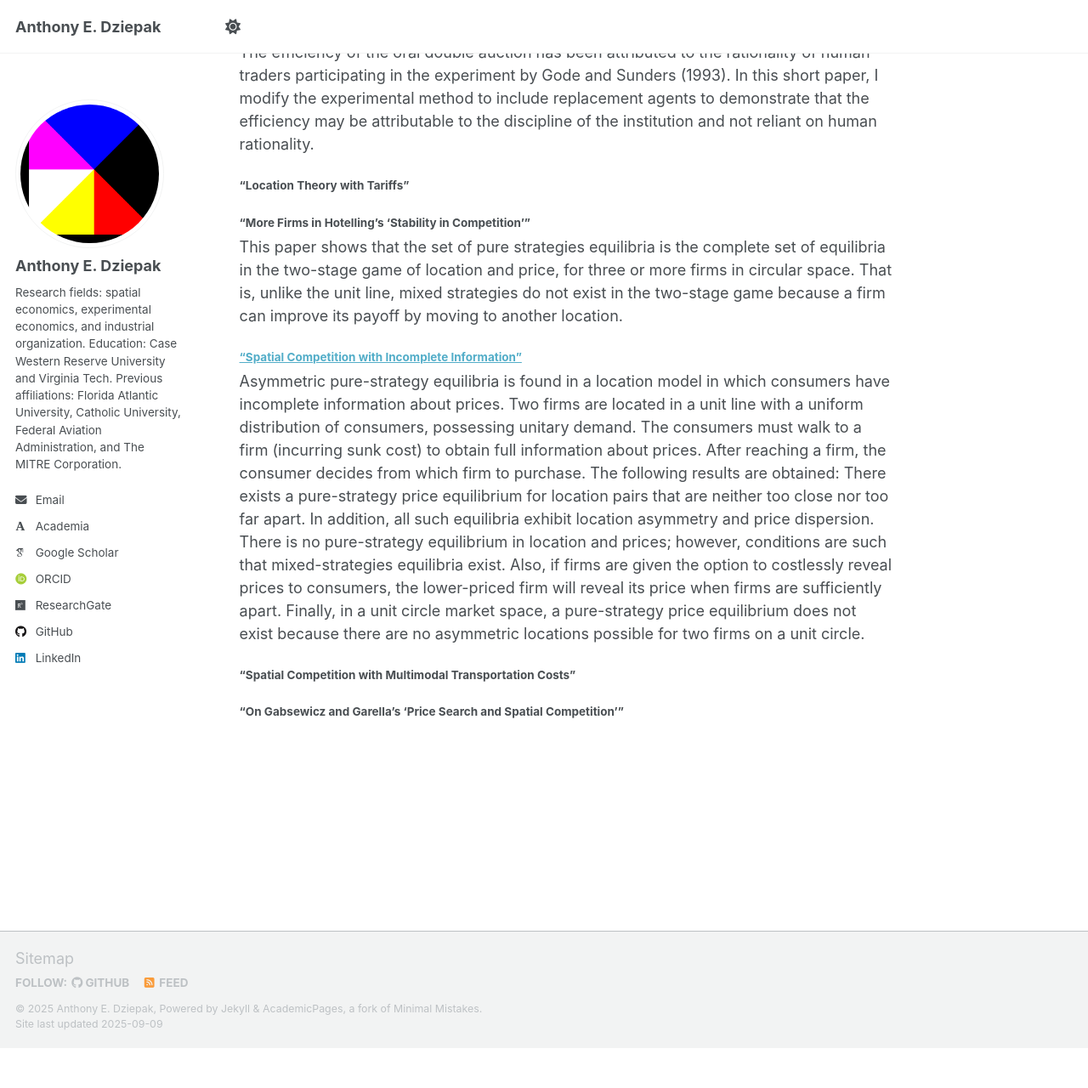
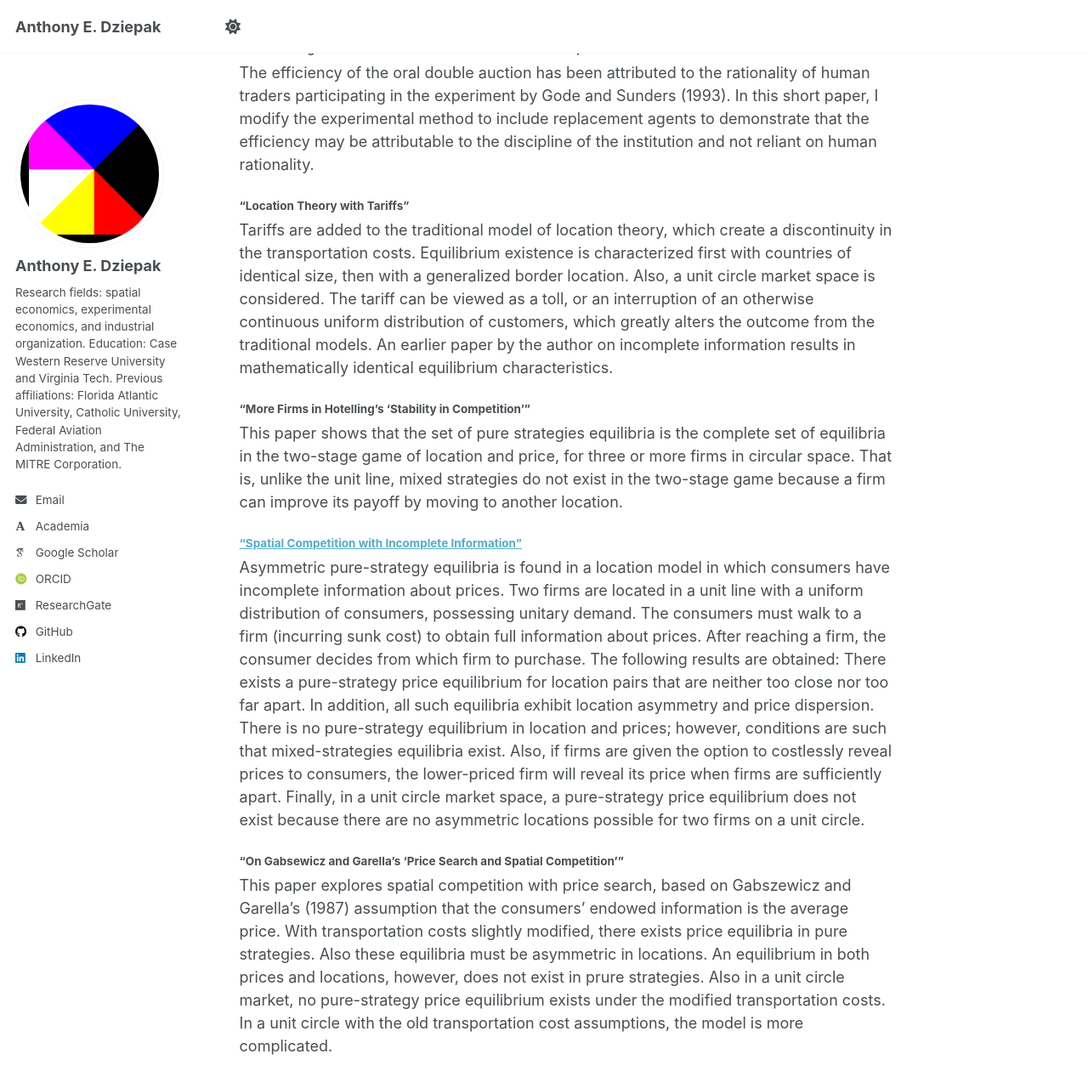
Before and after one commit to AEDziepak/AEDziepak.github.io, a Jekyll site: the page built from _pages/about.md, in a window 1280 px wide and 1400 px high, scrolled down 3735 px. Shown: the top 1280 px of the window at 85% size. Built offline with Jekyll 4.4.1, drawn with Linux system fonts in a browser that asks for light colours; some web fonts are replaced; a script that is not in the unit is left out; before the commit the page ends 4968 px from its top, so only the background shows below that; some of the changed text lies outside the part shown.

Commit message:
Update about.md

```diff
--- a/_pages/about.md
+++ b/_pages/about.md
@@ -39,9 +43,6 @@ and VPI&SU Working Paper #E95-50, December 1995.
 “<a href="https:\\aedziepak.github.io\files\Incomplete Info.pdf">Spatial Competition with Incomplete Information</a>,” revision of original theory dissertation
 3rd-year paper and chapter of original theory dissertation, my first job paper,
 and VPI&SU Working Paper #E95-49, November 1995.
-
-“Spatial Competition with Multimodal Transportation Costs,” 1992, an idea for a
-paper that was not included in my original theory dissertation.
 
 “On Gabsewicz and Garella’s ‘Price Search and Spatial Competition,’” 3rd-year paper
 for original theory dissertation, February 1990.
@@ -65,6 +66,7 @@ This paper lays out an agenda for location experiments. Preliminary classroom ex
 The efficiency of the oral double auction has been attributed to the rationality of human traders participating in the experiment by Gode and Sunders (1993). In this short paper, I modify the experimental method to include replacement agents to demonstrate that the efficiency may be attributable to the discipline of the institution and not reliant on human rationality.
 
 #### “Location Theory with Tariffs”
+Tariffs are added to the traditional model of location theory, which create a discontinuity in the transportation costs. Equilibrium existence is characterized first with countries of identical size, then with a generalized border location. Also, a unit circle market space is considered. The tariff can be viewed as a toll, or an interruption of an otherwise continuous uniform distribution of customers, which greatly alters the outcome from the traditional models. An earlier paper by the author on incomplete information results in mathematically identical equilibrium characteristics.
 
 #### “More Firms in Hotelling’s ‘Stability in Competition’”
 This paper shows that the set of pure strategies equilibria is the complete set of equilibria in the two-stage game of location and price, for three or more firms in circular space. That is, unlike the unit line, mixed strategies do not exist in the two-stage game because a firm can improve its payoff by moving to another location.
@@ -72,6 +74,5 @@ This paper shows that the set of pure strategies equilibria is the complete set
 #### <a href="https:\\aedziepak.github.io\files\Incomplete Info.pdf">"Spatial Competition with Incomplete Information"</a>
 Asymmetric pure-strategy equilibria is found in a location model in which consumers have incomplete information about prices. Two firms are located in a unit line with a uniform distribution of consumers, possessing unitary demand. The consumers must walk to a firm (incurring sunk cost) to obtain full information about prices. After reaching a firm, the consumer decides from which firm to purchase. The following results are obtained: There exists a pure-strategy price equilibrium for location pairs that are neither too close nor too far apart. In addition, all such equilibria exhibit location asymmetry and price dispersion. There is no pure-strategy equilibrium in location and prices; however, conditions are such that mixed-strategies equilibria exist. Also, if firms are given the option to costlessly reveal prices to consumers, the lower-priced firm will reveal its price when firms are sufficiently apart. Finally, in a unit circle market space, a pure-strategy price equilibrium does not exist because there are no asymmetric locations possible for two firms on a unit circle.
 
-#### “Spatial Competition with Multimodal Transportation Costs”
-
 #### “On Gabsewicz and Garella’s ‘Price Search and Spatial Competition’”
+This paper explores spatial competition with price search, based on Gabszewicz and Garella's (1987) assumption that the consumers' endowed information is the average price. With transportation costs slightly modified, there exists price equilibria in pure strategies. Also these equilibria must be asymmetric in locations. An equilibrium in both prices and locations, however, does not exist in prure strategies. Also in a unit circle market, no pure-strategy price equilibrium exists under the modified transportation costs. In a unit circle with the old transportation cost assumptions, the model is more complicated.
```
Also changed, not shown: other parts of _pages/about.md (+4 -0 lines).
